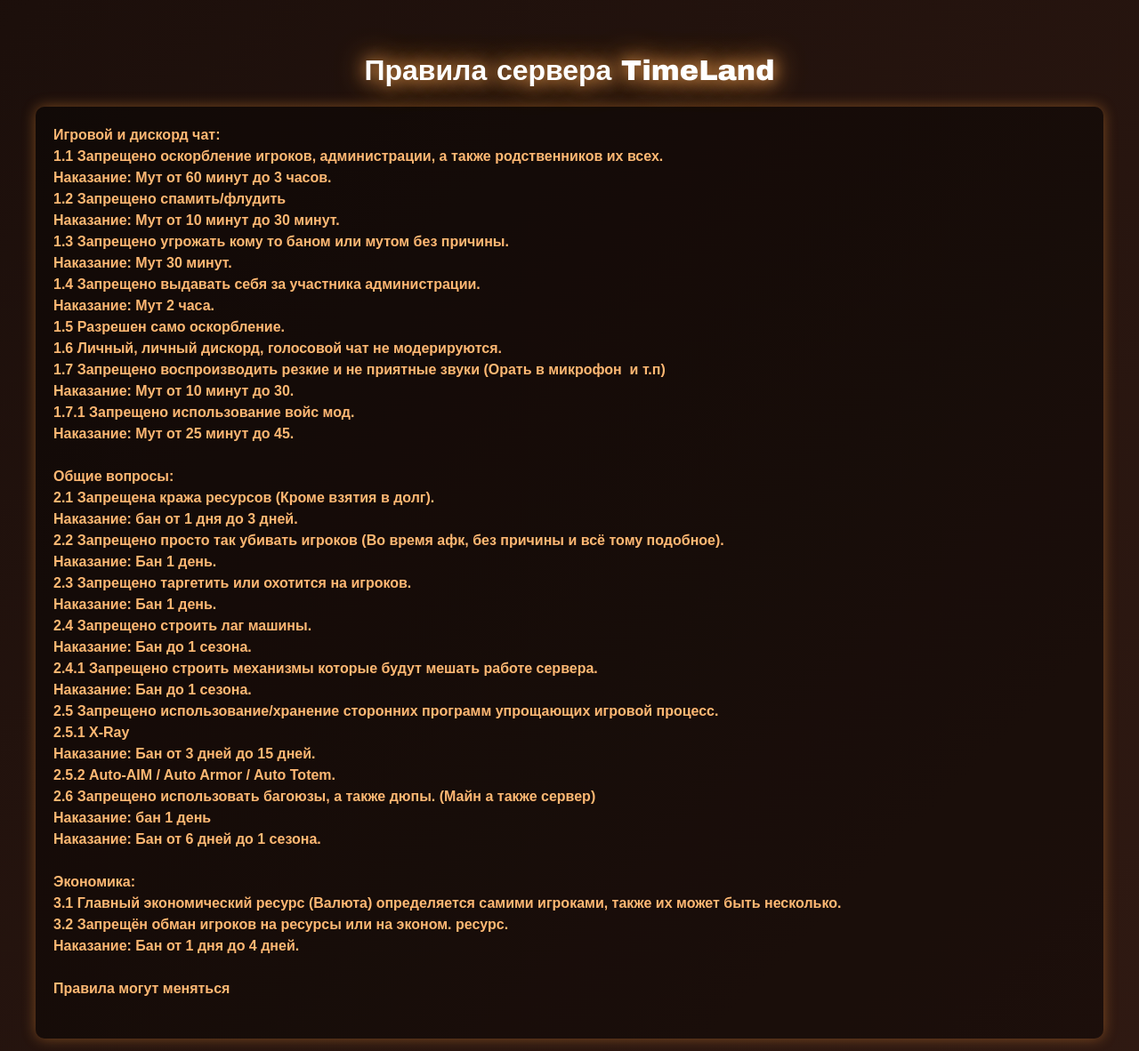
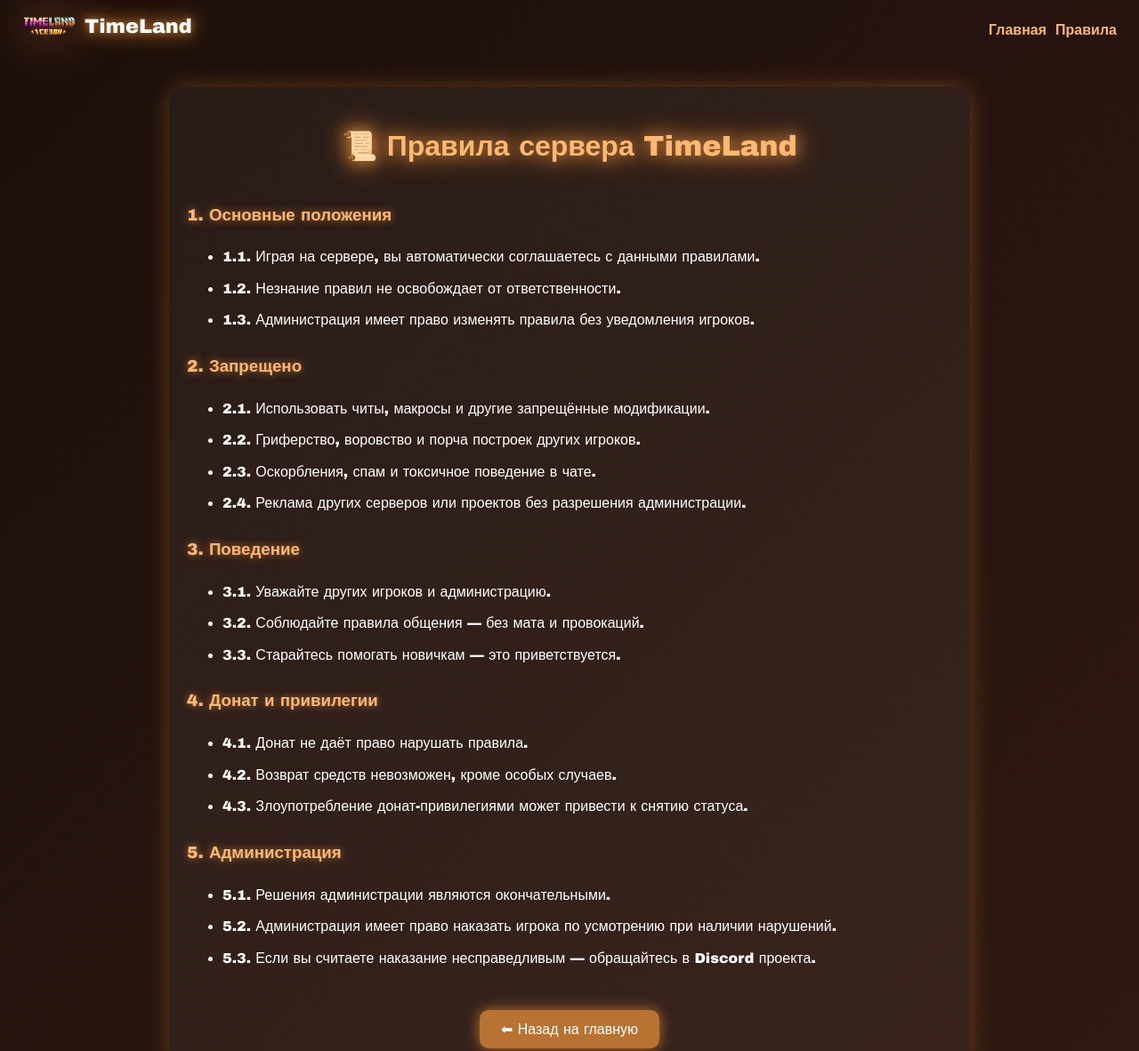
Before and after one commit to welinhardovich-rgb/timelandOFF, a plain HTML site: page rules.html in a window 1280 px wide. Shown: the top 1182 px of the page at 89% size. Drawn offline with Linux system fonts and the light colour scheme.

Commit message:
Update rules.html

```diff
--- a/rules.html
+++ b/rules.html
@@ -1,18 +1,22 @@
 <!DOCTYPE html>
 <html lang="ru">
 <head>
-  <meta charset="UTF-8">
+  <meta charset="UTF-8" />
   <meta name="viewport" content="width=device-width, initial-scale=1.0">
-  <title>Правила — TimeLand</title>
+  <title>TimeLand — Правила</title>
   <style>
     body {
       margin: 0;
-      padding: 40px;
+      font-family: 'Arial Black', sans-serif;
+      color: white;
       background: linear-gradient(135deg, #000000, #1c0f0b, #3a1f16);
-      color: white;
-      font-family: 'Arial Black', sans-serif;
       background-size: 300% 300%;
       animation: gradientShift 12s ease infinite;
+      display: flex;
+      flex-direction: column;
+      align-items: center;
+      min-height: 100vh;
+      overflow-x: hidden;
     }
 
     @keyframes gradientShift {
@@ -21,98 +25,196 @@
       100% { background-position: 0% 50%; }
     }
 
-    h1 {
-      text-align: center;
-      text-shadow: 0 0 15px #b87333, 0 0 30px #ff9a3c;
-      animation: glow 2s ease-in-out infinite alternate;
+    header {
+      width: 100%;
+      display: flex;
+      justify-content: space-between;
+      align-items: center;
+      padding: 15px 25px;
+      box-sizing: border-box;
+      flex-wrap: wrap;
     }
 
-    @keyframes glow {
-      from { text-shadow: 0 0 10px #b87333, 0 0 20px #ff9a3c; }
-      to { text-shadow: 0 0 25px #ffb873, 0 0 45px #ff9a3c; }
+    .logo {
+      display: flex;
+      align-items: center;
+      gap: 10px;
     }
 
-    pre {
-      white-space: pre-wrap;
-      background: rgba(0, 0, 0, 0.4);
-      padding: 20px;
-      border-radius: 10px;
-      box-shadow: 0 0 15px rgba(255, 155, 60, 0.4);
-      line-height: 1.5;
-      color: #ffb873;
-      font-family: "Arial", sans-serif;
-      font-weight: bold;
+    .logo img {
+      width: 60px;
+      height: auto;
+      filter: drop-shadow(0 0 25px rgba(255, 155, 60, 0.5));
     }
 
-    button {
+    .logo h1 {
+      font-size: 1.4rem;
+      margin: 0;
+      text-shadow: 0 0 10px #b87333, 0 0 25px #ff9a3c;
+    }
+
+    nav {
+      display: flex;
+      flex-wrap: wrap;
+      gap: 10px;
+      justify-content: center;
+      margin-top: 10px;
+    }
+
+    nav a {
+      color: #ffb873;
+      text-decoration: none;
+      font-weight: bold;
+      font-size: 1rem;
+      transition: color 0.3s ease;
+    }
+
+    nav a:hover {
+      color: #ffffff;
+      text-shadow: 0 0 10px #ff9a3c;
+    }
+
+    main {
+      flex: 1;
+      width: 90%;
+      max-width: 900px;
+      padding: 20px;
+      box-sizing: border-box;
+      display: flex;
+      flex-direction: column;
+      align-items: center;
+      text-align: left;
+      background: rgba(255, 255, 255, 0.05);
+      border-radius: 15px;
+      box-shadow: 0 0 25px rgba(255, 155, 60, 0.3);
+      margin-top: 40px;
+      animation: fadeIn 1s ease;
+    }
+
+    @keyframes fadeIn {
+      from { opacity: 0; transform: translateY(15px); }
+      to { opacity: 1; transform: translateY(0); }
+    }
+
+    h2 {
+      font-size: 2rem;
+      color: #ffb873;
+      text-align: center;
+      margin-bottom: 20px;
+      text-shadow: 0 0 15px #b87333, 0 0 30px #ff9a3c;
+    }
+
+    .rules-list {
+      width: 100%;
+      color: #fff;
+      font-size: 1rem;
+      line-height: 1.6;
+    }
+
+    .rules-list h3 {
+      color: #ffb873;
+      text-shadow: 0 0 10px #b87333;
+      margin-top: 25px;
+    }
+
+    .rules-list li {
+      margin-bottom: 10px;
+    }
+
+    .back-btn {
       margin-top: 30px;
-      display: block;
-      margin-left: auto;
-      margin-right: auto;
-      padding: 10px 25px;
-      font-size: 18px;
+      padding: 12px 24px;
+      font-size: 1rem;
       background: #b87333;
       color: white;
       border: none;
       border-radius: 10px;
       cursor: pointer;
+      font-family: 'Arial Black', sans-serif;
       box-shadow: 0 0 15px #b87333;
       transition: all 0.3s ease;
     }
 
-    button:hover {
+    .back-btn:hover {
       background: #ff9a3c;
       box-shadow: 0 0 25px #ff9a3c, 0 0 50px #b87333;
       transform: scale(1.05);
     }
+
+    footer {
+      margin: 30px 0;
+      color: #888;
+      font-size: 0.9rem;
+      text-align: center;
+    }
+
+    /* 📱 АДАПТАЦИЯ ДЛЯ МОБИЛЬНЫХ */
+    @media (max-width: 600px) {
+      .logo img { width: 50px; }
+      .logo h1 { font-size: 1.2rem; }
+      h2 { font-size: 1.6rem; }
+      main { padding: 15px; }
+      .rules-list { font-size: 0.95rem; }
+    }
   </style>
 </head>
 <body>
-  <h1>Правила сервера TimeLand</h1>
-  <pre>
-Игровой и дискорд чат:
-1.1 Запрещено оскорбление игроков, администрации, а также родственников их всех.
-Наказание: Мут от 60 минут до 3 часов.
-1.2 Запрещено спамить/флудить
-Наказание: Мут от 10 минут до 30 минут.
-1.3 Запрещено угрожать кому то баном или мутом без причины.
-Наказание: Мут 30 минут.
-1.4 Запрещено выдавать себя за участника администрации.
-Наказание: Мут 2 часа.
-1.5 Разрешен само оскорбление.
-1.6 Личный, личный дискорд, голосовой чат не модерируются.
-1.7 Запрещено воспроизводить резкие и не приятные звуки (Орать в микрофон  и т.п)
-Наказание: Мут от 10 минут до 30.
-1.7.1 Запрещено использование войс мод.
-Наказание: Мут от 25 минут до 45.
+  <header>
+    <div class="logo">
+      <img src="logo.png" alt="TimeLand">
+      <h1>TimeLand</h1>
+    </div>
+    <nav>
+      <a href="index.html">Главная</a>
+      <a href="#rules">Правила</a>
+    </nav>
+  </header>
 
-Общие вопросы:
-2.1 Запрещена кража ресурсов (Кроме взятия в долг).
-Наказание: бан от 1 дня до 3 дней.
-2.2 Запрещено просто так убивать игроков (Во время афк, без причины и всё тому подобное).
-Наказание: Бан 1 день.
-2.3 Запрещено таргетить или охотится на игроков.
-Наказание: Бан 1 день.
-2.4 Запрещено строить лаг машины.
-Наказание: Бан до 1 сезона.
-2.4.1 Запрещено строить механизмы которые будут мешать работе сервера.
-Наказание: Бан до 1 сезона.
-2.5 Запрещено использование/хранение сторонних программ упрощающих игровой процесс.
-2.5.1 X-Ray
-Наказание: Бан от 3 дней до 15 дней.
-2.5.2 Auto-AIM / Auto Armor / Auto Totem.
-2.6 Запрещено использовать багоюзы, а также дюпы. (Майн а также сервер)
-Наказание: бан 1 день
-Наказание: Бан от 6 дней до 1 сезона.
+  <main>
+    <h2>📜 Правила сервера TimeLand</h2>
+    <div class="rules-list" id="rules">
+      <h3>1. Основные положения</h3>
+      <ul>
+        <li>1.1. Играя на сервере, вы автоматически соглашаетесь с данными правилами.</li>
+        <li>1.2. Незнание правил не освобождает от ответственности.</li>
+        <li>1.3. Администрация имеет право изменять правила без уведомления игроков.</li>
+      </ul>
 
-Экономика:
-3.1 Главный экономический ресурс (Валюта) определяется самими игроками, также их может быть несколько.
-3.2 Запрещён обман игроков на ресурсы или на эконом. ресурс.
-Наказание: Бан от 1 дня до 4 дней.
+      <h3>2. Запрещено</h3>
+      <ul>
+        <li>2.1. Использовать читы, макросы и другие запрещённые модификации.</li>
+        <li>2.2. Гриферство, воровство и порча построек других игроков.</li>
+        <li>2.3. Оскорбления, спам и токсичное поведение в чате.</li>
+        <li>2.4. Реклама других серверов или проектов без разрешения администрации.</li>
+      </ul>
 
-Правила могут меняться
-  </pre>
+      <h3>3. Поведение</h3>
+      <ul>
+        <li>3.1. Уважайте других игроков и администрацию.</li>
+        <li>3.2. Соблюдайте правила общения — без мата и провокаций.</li>
+        <li>3.3. Старайтесь помогать новичкам — это приветствуется.</li>
+      </ul>
 
-  <button onclick="window.location.href='index.html'">Назад</button>
+      <h3>4. Донат и привилегии</h3>
+      <ul>
+        <li>4.1. Донат не даёт право нарушать правила.</li>
+        <li>4.2. Возврат средств невозможен, кроме особых случаев.</li>
+        <li>4.3. Злоупотребление донат-привилегиями может привести к снятию статуса.</li>
+      </ul>
+
+      <h3>5. Администрация</h3>
+      <ul>
+        <li>5.1. Решения администрации являются окончательными.</li>
+        <li>5.2. Администрация имеет право наказать игрока по усмотрению при наличии нарушений.</li>
+        <li>5.3. Если вы считаете наказание несправедливым — обращайтесь в Discord проекта.</li>
+      </ul>
+    </div>
+
+    <button class="back-btn" onclick="location.href='index.html'">⬅ Назад на главную</button>
+  </main>
+
+  <footer>
+    © TimeLand — Все права защищены.
+  </footer>
 </body>
 </html>
```
